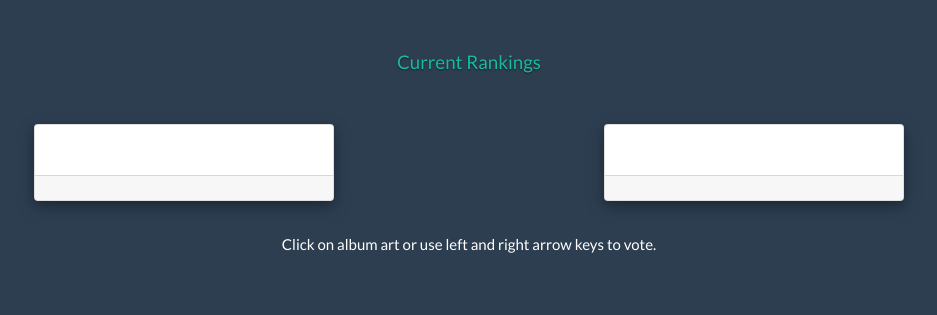
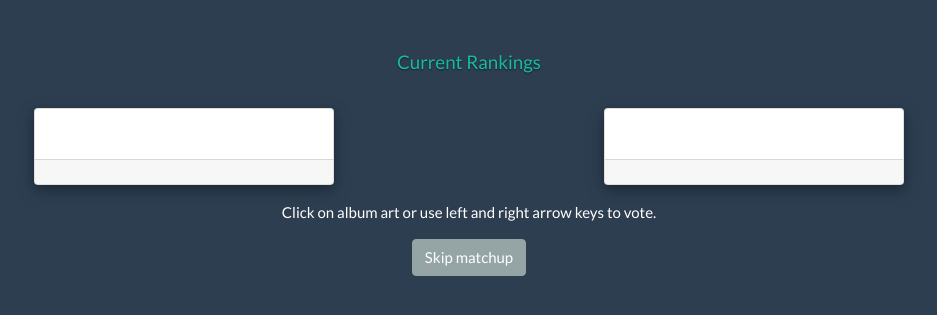
Before and after one commit to livingag/songmash, a Flask app: template templates/voting.html in a window 1280 px wide. Shown: the part 71-386 px from the top of the page, without its empty margins (171-1108 px from the left). Run offline with Flask 2, Linux system fonts and the light colour scheme; the template is opened without the code that fills it, so the values that code supplies are empty; some libraries are stand-ins or nearby versions.

Commit message:
add skip button to voting page

```diff
--- a/templates/voting.html
+++ b/templates/voting.html
@@ -12,7 +12,7 @@ img {
     width: 200px;
 }
 .bs-docs-section {
-    margin-top: 4vh;
+    margin-top: 2vh;
 }
 
 </style>
@@ -27,12 +27,13 @@ img {
             <div class="col-lg-12" style="text-align: center;">
                 <h1 >{{ artist.name }}</h1>
                 <p class="lead"><a href="/ranking/{{ artist.artistid }}">Current Rankings</a></p>
+
             </div>
         </div>
     </div>
     <div class="bs-docs-section clearfix">
         <div class="row">
-            <div class="col" align="center">
+            <div id="trackcol" class="col" align="center">
                 <div class="card" style="max-width: 300px; box-shadow: 0 4px 8px 0 rgba(0, 0, 0, 0.2), 0 6px 20px 0 rgba(0, 0, 0, 0.19);">
                     <img class="card-img-top" id=track1 src="{{ track1.album.art }}">
                     <div class="card-body">
@@ -56,8 +57,9 @@ img {
             </div>
         </div>
     </div>
-    <div class="bs-docs-section clearfix">
-        <p style="color: white; text-align: center;">Click on album art or use left and right arrow keys to vote.</p>
+    <div class="bs-docs-section clearfix" align="center">
+            <p style="color: white; text-align: center;">Click on album art or use left and right arrow keys to vote.</p>
+        <p><button class="btn btn-secondary" onclick="location.reload();">Skip matchup</button></p>
     </div>
 </div>
 {% endblock %}
```
